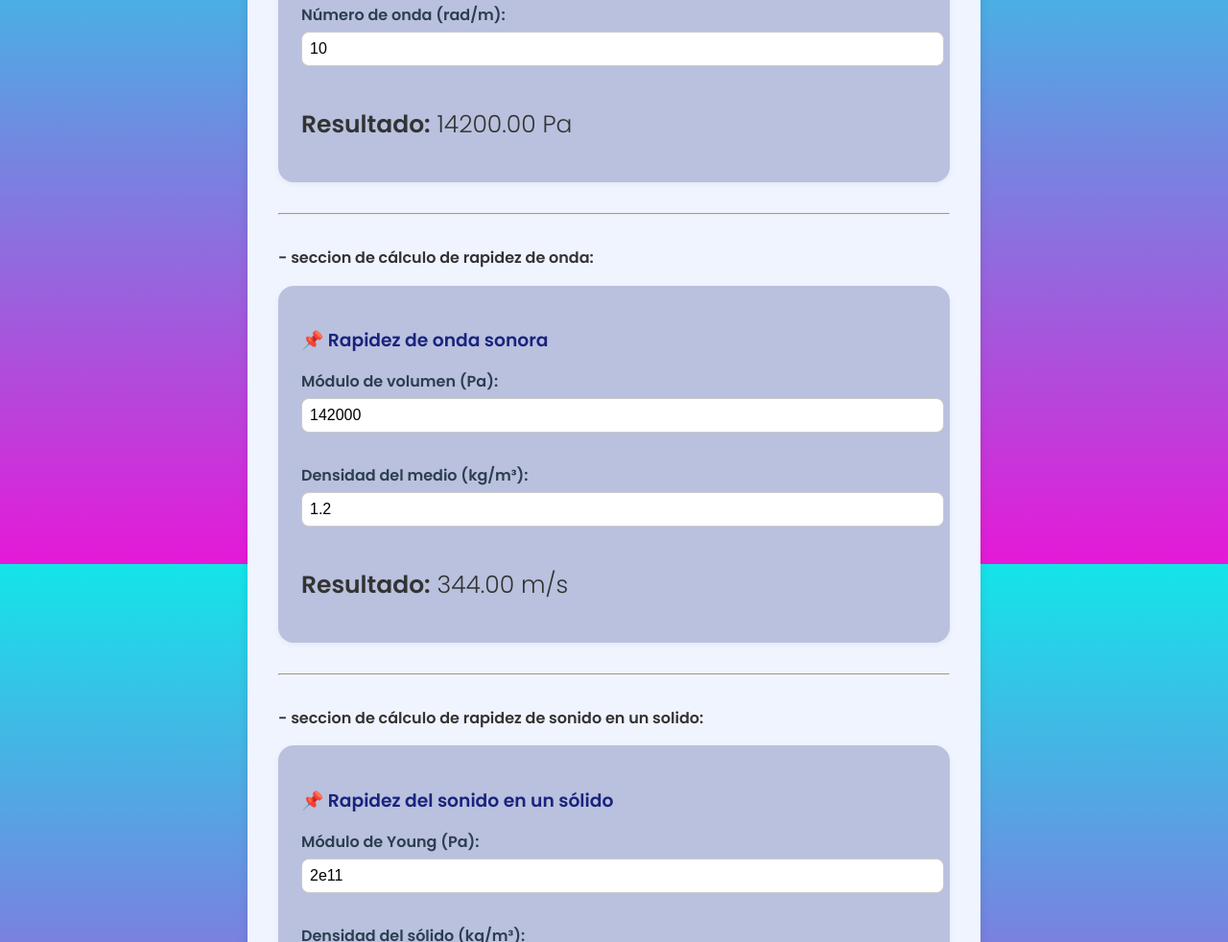
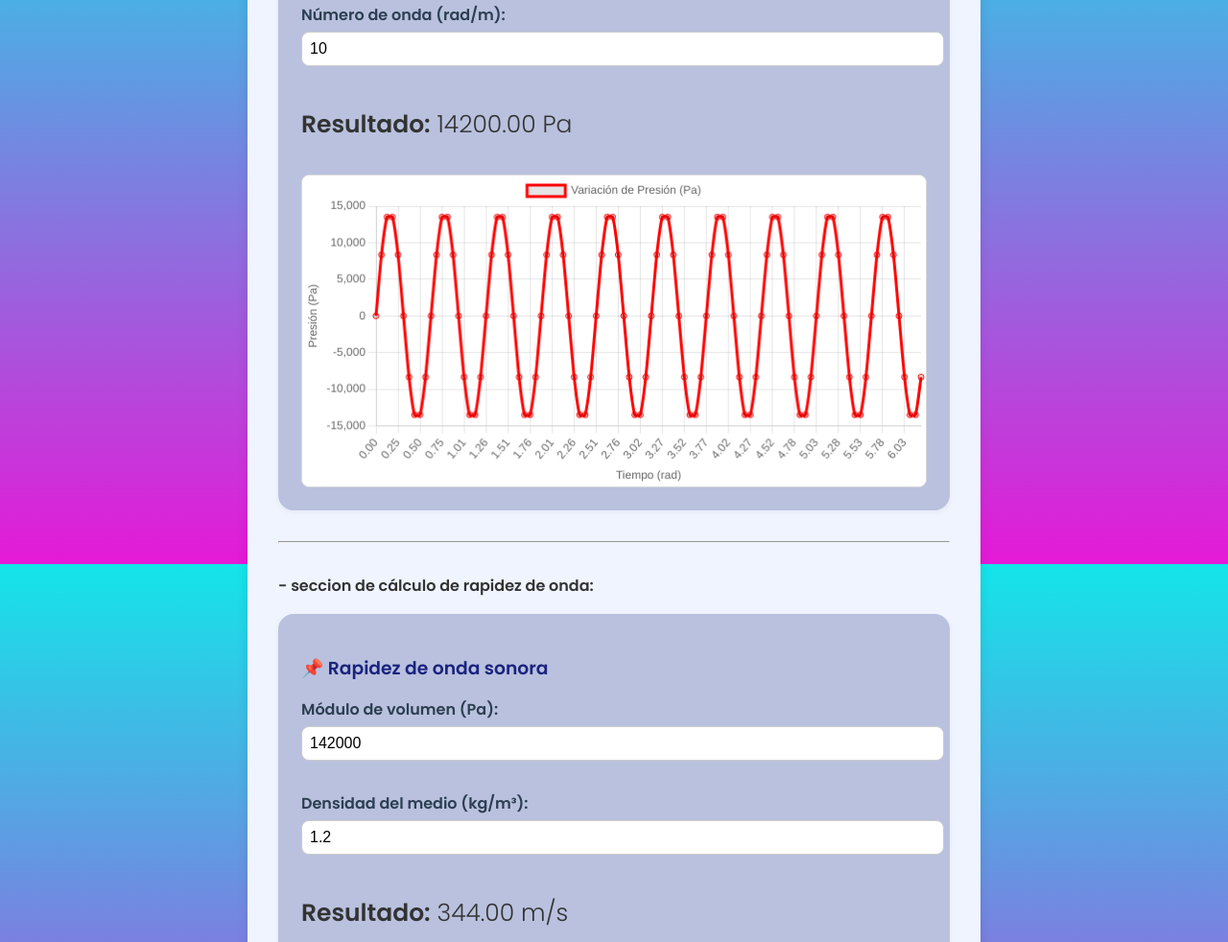
Before and after one commit to mmurillo70/ondas-sonoras, a plain HTML site: page index.html in a window 1280 px wide. Shown: the part 4212-5194 px from the top of the page at 96% size. Drawn offline with nearby package versions, Linux system fonts and the light colour scheme.

Commit message:
se agrego codigo para la creacion de la grfica de amplitud de presion

```diff
--- a/index.html
+++ b/index.html
@@ -143,6 +143,7 @@
       <input type="number" id="numeroOnda" step="0.01" value="10">
 
       <p id="resultado"><strong>Resultado:</strong> <span id="resultadoPresion">-</span> Pa</p>
+      <canvas id="graficoPresion" width="600" height="300"></canvas>
     </div>
 
     <hr style="margin: 2rem 0;">
@@ -230,12 +231,55 @@
       chart.update();
     };
    // Cálculo de amplitud de presión: p = B × s × k
+
+let graficoPresion;
+
 function calcularPresion() {
   const B = parseFloat(document.getElementById('moduloVolumen').value);
   const s = parseFloat(document.getElementById('amplitudDesplazamiento').value);
   const k = parseFloat(document.getElementById('numeroOnda').value);
   const presion = B * s * k;
   document.getElementById('resultadoPresion').textContent = presion.toFixed(2);
+
+  // Datos de ejemplo para representar visualmente la presión (onda)
+  const labels = [];
+  const data = [];
+  for (let i = 0; i < 100; i++) {
+    const x = i / 100 * 2 * Math.PI;
+    labels.push(x.toFixed(2));
+    data.push(presion * Math.sin(k * x)); // Representación visual basada en k y presión
+  }
+
+  if (graficoPresion) {
+    graficoPresion.data.labels = labels;
+    graficoPresion.data.datasets[0].data = data;
+    graficoPresion.update();
+  } else {
+    const ctxPresion = document.getElementById('graficoPresion').getContext('2d');
+    graficoPresion = new Chart(ctxPresion, {
+      type: 'line',
+      data: {
+        labels: labels,
+        datasets: [{
+          label: 'Variación de Presión (Pa)',
+          data: data,
+          borderColor: 'red',
+          fill: false,
+          tension: 0.2
+        }]
+      },
+      options: {
+        scales: {
+          x: {
+            title: { display: true, text: 'Tiempo (rad)' }
+          },
+          y: {
+            title: { display: true, text: 'Presión (Pa)' }
+          }
+        }
+      }
+    });
+  }
 }
 // Cálculo de rapidez de onda sonora: v = sqrt(B / ρ)
 function calcularRapidez() {
```
